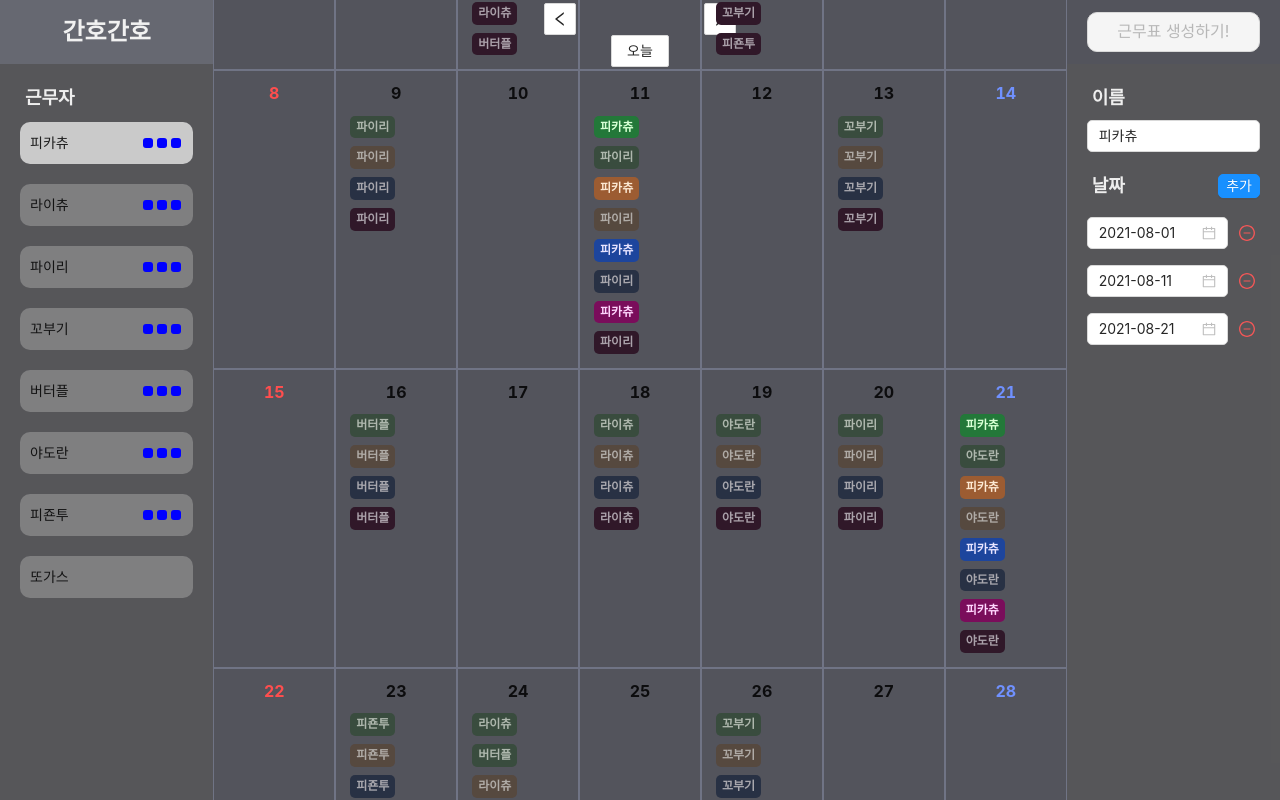
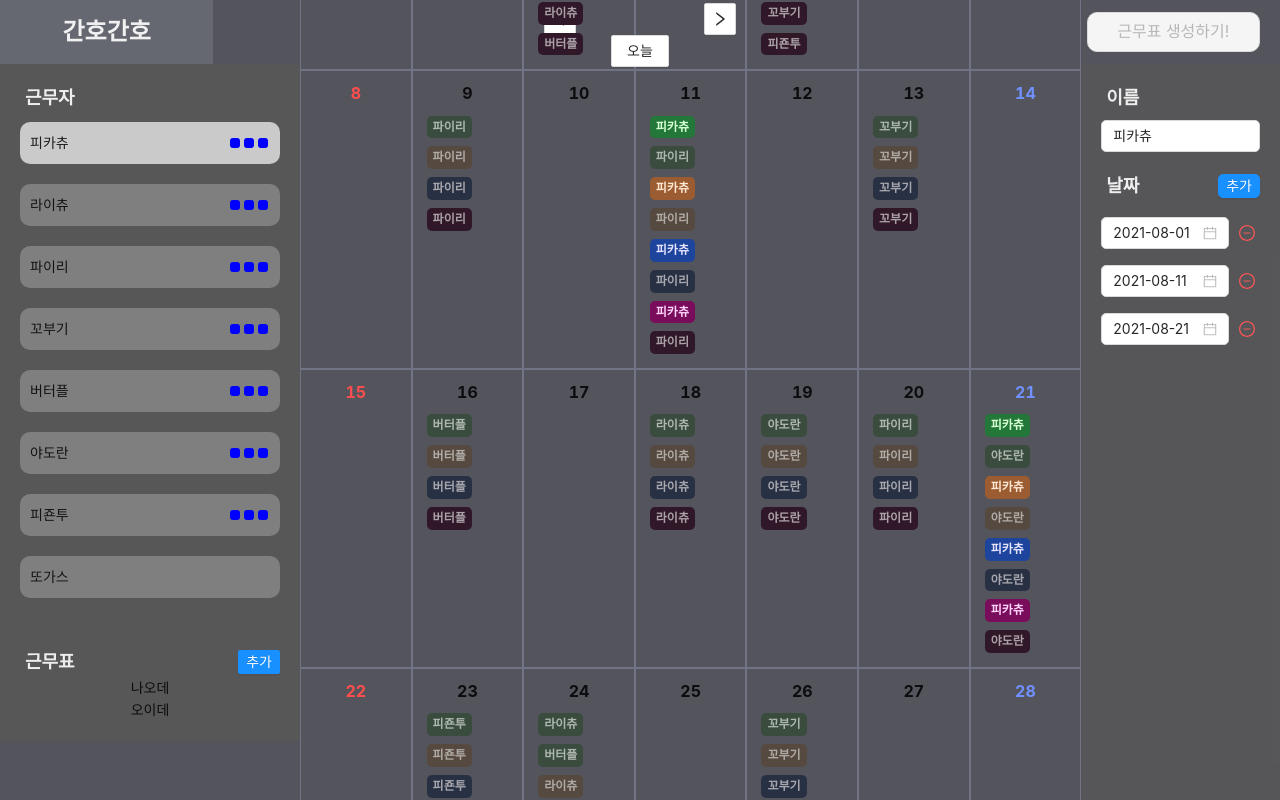
Before and after one commit to 0407chan/GanhoGanho, a React (Create React App) app: page / in a window 1280 px wide. Shown: the top 800 px of the page. Built offline with nearby package versions, Linux system fonts and the light colour scheme.

Commit message:
[18] 사이드 매니져에 유저 관리, 스케쥴관리 컴포넌트 추가

```diff
--- a/src/components/SideManage/SideManage.tsx
+++ b/src/components/SideManage/SideManage.tsx
@@ -1,7 +1,8 @@
 import { User } from '@/containers/MainContainer/MainContainer'
 import React from 'react'
+import ScheduleWrapper from './ScheduleWrapper'
 import * as S from './style'
-import UserBlock from './UserBlock'
+import UserWrapper from './UserWrapper'
 
 type EditorProps = {
   userList: User[]
@@ -16,21 +17,12 @@ const SideManage: React.FC<EditorProps> = ({
 }) => {
   return (
     <S.Container>
-      <S.FormLabel>근무자</S.FormLabel>
-      <S.UserBlockWrapper>
-        {userList.map((user, index) => {
-          return (
-            <UserBlock
-              key={`${user.name}-${index}`}
-              user={user}
-              onClick={() => {
-                setCurrentUser(user)
-              }}
-              isCurrentUser={currentUser?.name === user.name}
-            />
-          )
-        })}
-      </S.UserBlockWrapper>
+      <UserWrapper
+        userList={userList}
+        currentUser={currentUser}
+        setCurrentUser={setCurrentUser}
+      />
+      <ScheduleWrapper />
     </S.Container>
   )
 }
--- a/src/components/SideManage/style.ts
+++ b/src/components/SideManage/style.ts
@@ -5,8 +5,7 @@ export const Container = styled.div`
   flex-direction: column;
   justify-content: center;
   width: 300px;
-  height: 100%;
-  padding: 20px;
+  height: fit-content;
   background-color: #585858b8;
 
   transition: filter 0.2s ease;
```
